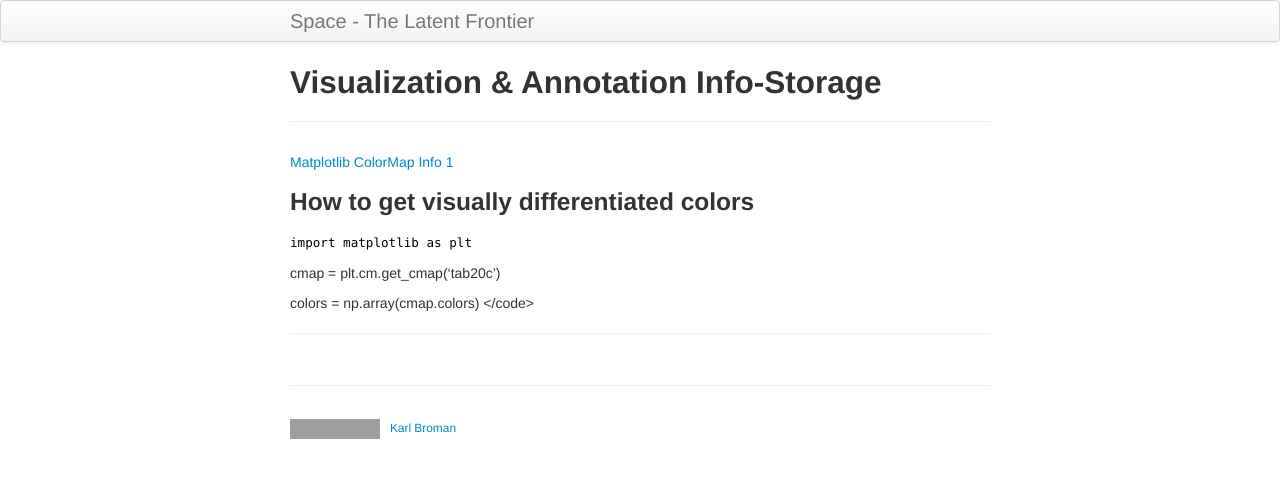
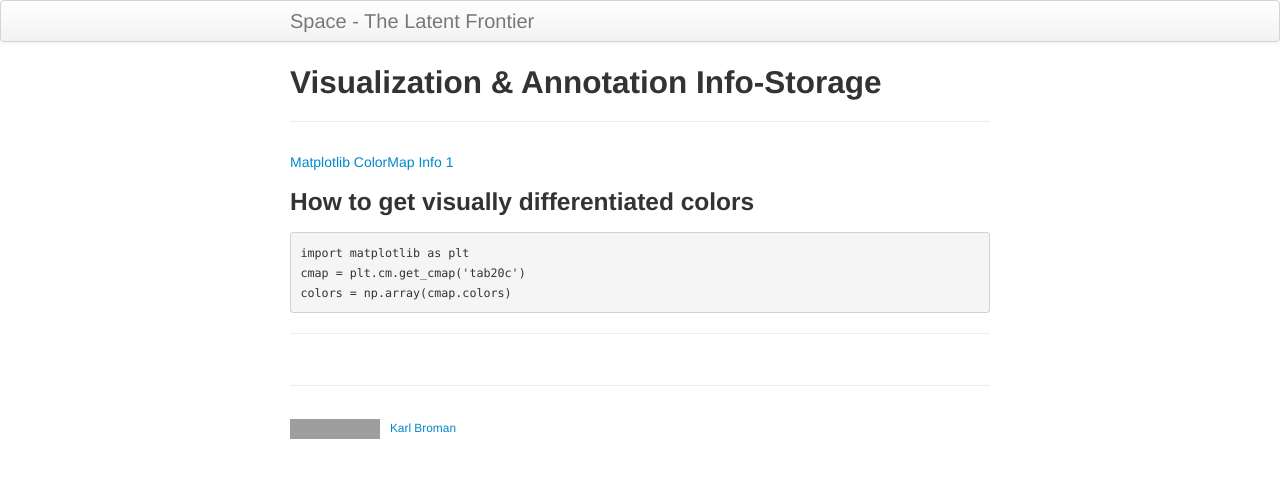
Before and after one commit to skt9/skt9.github.io, a Jekyll site: the page built from pages/colormaps_visualization_annotation.md, in a window 1280 px wide. Shown: the top 478 px of the page. Built offline with Jekyll 4.4.1, drawn with Linux system fonts in a browser that asks for light colours; grey boxes are pictures that could not be loaded.

Commit message:
Made annotation and visualization changes

`````diff
--- a/pages/colormaps_visualization_annotation.md
+++ b/pages/colormaps_visualization_annotation.md
@@ -8,12 +8,10 @@ description: Place where information about visualiation and annotation are store
 
 
 ### How to get visually differentiated colors
-<code>
+```
 import matplotlib as plt
-
 cmap = plt.cm.get_cmap('tab20c')
-
 colors = np.array(cmap.colors)
-</code>
+````
 
 ---
`````
